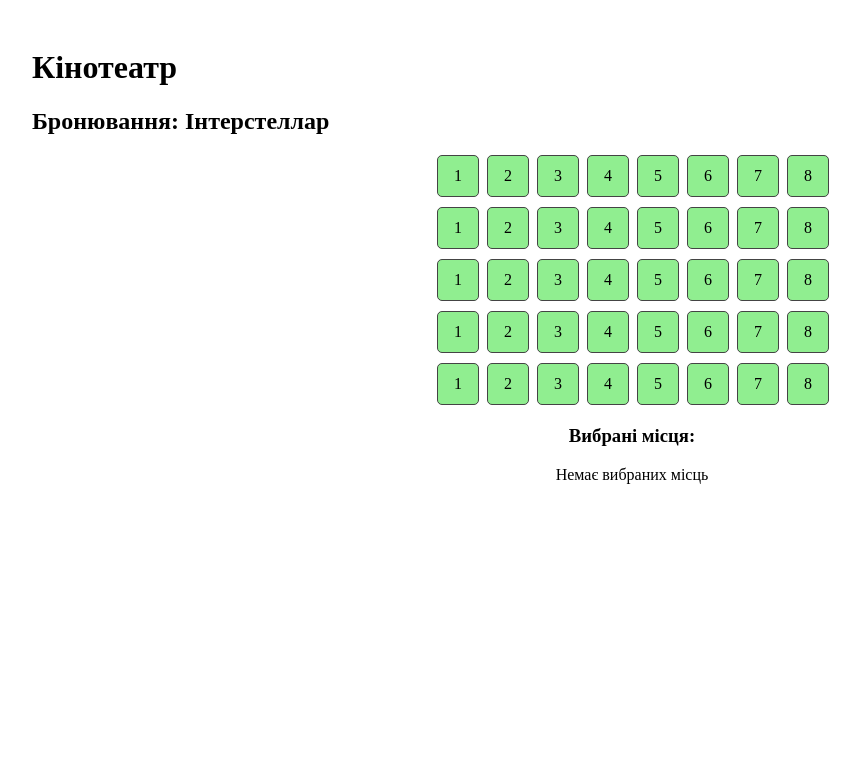
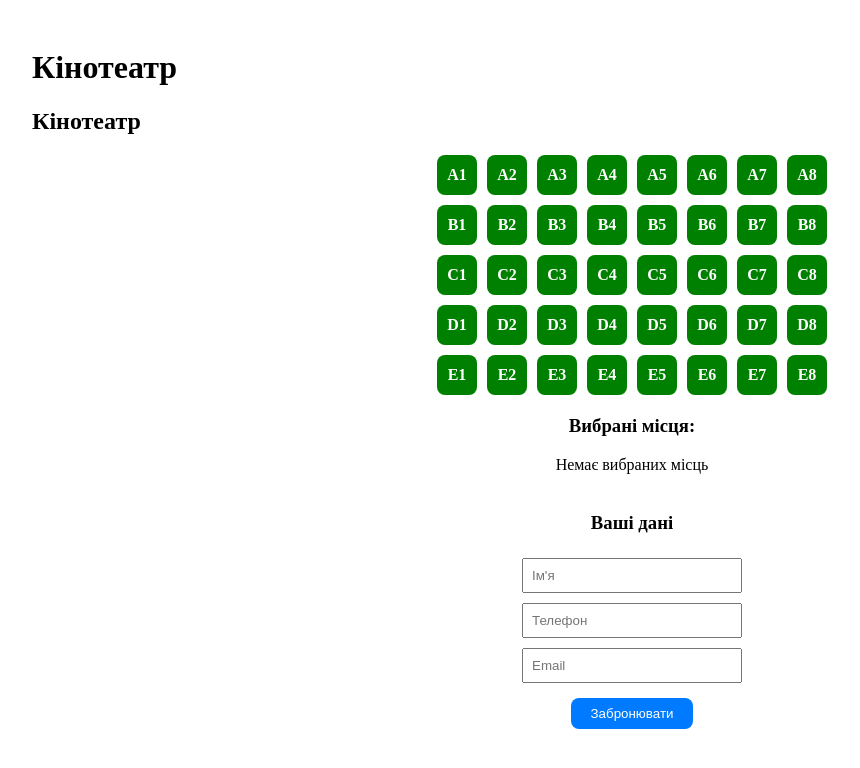
Before and after one commit to OrestKravtsiv/cinema-booking, a React (Create React App) app: page /booking/1 in a window 1280 px wide. Shown: the top 768 px of the page, without its empty margins (8-868 px from the left). Built offline with nearby package versions, Linux system fonts and the light colour scheme.

Commit message:
реалізував функціонал бронювання квитків, додано бронювання місць, форму даних користувача та збереження в LocalStorage

```diff
--- a/package.json
+++ b/package.json
@@ -11,6 +11,7 @@
     "react-dom": "^19.1.0",
     "react-router-dom": "^7.5.2",
     "react-scripts": "5.0.1",
+    "react-toastify": "^11.0.5",
     "web-vitals": "^2.1.4"
   },
   "scripts": {
--- a/src/App.css
+++ b/src/App.css
@@ -6,7 +6,7 @@
 
   .movie-list {
     display: grid;
-    grid-template-columns: repeat(auto-fit, minmax(250px, 1fr));
+    grid-template-columns: repeat(auto-fit, minmax(250px, 0.4fr));
     gap: 20px;
   }
 
--- a/src/App.js
+++ b/src/App.js
@@ -1,16 +1,20 @@
-// src/App.jsx
 import { Routes, Route } from 'react-router-dom';
+import { ToastContainer } from 'react-toastify';
 import Home from './pages/Home';
 import Booking from './pages/Booking';
+import 'react-toastify/dist/ReactToastify.css';
 
 function App() {
   return (
     <div className="App">
       <h1>Кінотеатр</h1>
+
       <Routes>
         <Route path="/" element={<Home />} />
         <Route path="/booking/:id" element={<Booking />} />
       </Routes>
+
+      <ToastContainer position="top-center" />
     </div>
   );
 }
--- a/src/components/CinemaHall.css
+++ b/src/components/CinemaHall.css
@@ -1,29 +1,62 @@
-/* src/components/CinemaHall.css */
 .cinema-hall {
   display: grid;
   grid-template-columns: repeat(8, 40px);
   gap: 10px;
   justify-content: center;
-    margin: 20px 0;
+  margin-top: 20px;
 }
 
 .seat {
   width: 40px;
   height: 40px;
-    background-color: lightgreen;
-    border: 1px solid #444;
-    border-radius: 5px;
-    cursor: pointer;
+  background-color: green;
   display: flex;
   align-items: center;
   justify-content: center;
+  border-radius: 8px;
+  cursor: pointer;
+  color: white;
+  font-weight: bold;
+  transition: 0.3s;
 }
 
 .seat.selected {
-    background-color: cornflowerblue;
+  background-color: blue;
+}
+
+.seat.booked {
+  background-color: red;
+  cursor: not-allowed;
 }
 
 .selected-seats {
   margin-top: 20px;
   text-align: center;
 }
+
+.booking-form {
+  margin-top: 20px;
+  display: flex;
+  flex-direction: column;
+  align-items: center;
+}
+
+.booking-form input {
+  margin: 5px;
+  padding: 8px;
+  width: 200px;
+}
+
+.booking-form button {
+  margin-top: 10px;
+  padding: 8px 20px;
+  background-color: #007bff;
+  color: white;
+  border: none;
+  border-radius: 8px;
+  cursor: pointer;
+}
+
+.booking-form button:hover {
+  background-color: #0056b3;
+}
--- a/src/components/CinemaHall.jsx
+++ b/src/components/CinemaHall.jsx
@@ -1,14 +1,27 @@
-// src/components/CinemaHall.jsx
-import { useState } from 'react';
+import { useEffect, useState } from 'react';
+import { useParams } from 'react-router-dom';
+import { toast } from 'react-toastify';
+import BookingService from '../services/BookingService';
 import './CinemaHall.css';
+import 'react-toastify/dist/ReactToastify.css';
 
 const rows = 5;
 const seatsPerRow = 8;
+const rowLetters = ['A', 'B', 'C', 'D', 'E'];
 
 const CinemaHall = () => {
+  const { id: movieId } = useParams();
   const [selectedSeats, setSelectedSeats] = useState([]);
+  const [bookedSeats, setBookedSeats] = useState([]);
+  const [formData, setFormData] = useState({ name: '', phone: '', email: '' });
+
+  useEffect(() => {
+    const booked = BookingService.getBookedSeats(movieId);
+    setBookedSeats(booked);
+  }, [movieId]);
 
   const toggleSeat = (seat) => {
+    if (bookedSeats.includes(seat)) return;
     setSelectedSeats(prev =>
       prev.includes(seat)
         ? prev.filter(s => s !== seat)
@@ -16,18 +29,57 @@ const CinemaHall = () => {
     );
   };
 
+  const handleInputChange = (e) => {
+    setFormData({ ...formData, [e.target.name]: e.target.value });
+  };
+
+  const validateForm = () => {
+    const { name, phone, email } = formData;
+    const emailRegex = /^[^\s@]+@[^\s@]+\.[^\s@]+$/;
+    if (!name || !phone || !email) {
+      toast.error('Всі поля обов\'язкові для заповнення!');
+      return false;
+    }
+    if (!emailRegex.test(email)) {
+      toast.error('Невірний формат електронної пошти!');
+      return false;
+    }
+    return true;
+  };
+
+  const handleBooking = () => {
+    if (!validateForm()) return;
+    if (selectedSeats.length === 0) {
+      toast.error('Виберіть хоча б одне місце!');
+      return;
+    }
+
+    BookingService.saveBooking(movieId, {
+      seats: selectedSeats,
+      ...formData
+    });
+
+    toast.success('Бронювання успішне!');
+    setBookedSeats(prev => [...prev, ...selectedSeats]);
+    setSelectedSeats([]);
+    setFormData({ name: '', phone: '', email: '' });
+  };
+
   const seats = [];
 
-  for (let row = 1; row <= rows; row++) {
+  for (let row = 0; row < rows; row++) {
     for (let seat = 1; seat <= seatsPerRow; seat++) {
-      const seatId = `${row}-${seat}`;
+      const seatId = `${rowLetters[row]}${seat}`;
       seats.push(
         <div
           key={seatId}
-          className={`seat ${selectedSeats.includes(seatId) ? 'selected' : ''}`}
+          className={`seat
+            ${selectedSeats.includes(seatId) ? 'selected' : ''}
+            ${bookedSeats.includes(seatId) ? 'booked' : ''}
+          `}
           onClick={() => toggleSeat(seatId)}
         >
-          {seat}
+          {seatId}
         </div>
       );
     }
@@ -35,12 +87,38 @@ const CinemaHall = () => {
 
   return (
     <div>
-      <div className="cinema-hall">
-        {seats}
-      </div>
+      <h2>Кінотеатр</h2>
+      <div className="cinema-hall">{seats}</div>
+
       <div className="selected-seats">
         <h3>Вибрані місця:</h3>
         {selectedSeats.length > 0 ? selectedSeats.join(', ') : 'Немає вибраних місць'}
+      </div>
+
+      <div className="booking-form">
+        <h3>Ваші дані</h3>
+        <input
+          type="text"
+          name="name"
+          placeholder="Ім'я"
+          value={formData.name}
+          onChange={handleInputChange}
+        />
+        <input
+          type="text"
+          name="phone"
+          placeholder="Телефон"
+          value={formData.phone}
+          onChange={handleInputChange}
+        />
+        <input
+          type="email"
+          name="email"
+          placeholder="Email"
+          value={formData.email}
+          onChange={handleInputChange}
+        />
+        <button onClick={handleBooking}>Забронювати</button>
       </div>
     </div>
   );
--- a/src/pages/Booking.jsx
+++ b/src/pages/Booking.jsx
@@ -1,20 +1,80 @@
-// src/pages/Booking.jsx
-import { useParams } from 'react-router-dom';
-import CinemaHall from '../components/CinemaHall';
-import { movies } from '../data/movies';
+// pages/Booking.jsx
+import { useParams } from "react-router-dom";
+import { useState } from "react";
+import CinemaHall from "../components/CinemaHall";
+import BookingService from "../services/BookingService";
+import { toast } from "react-toastify";
+import "react-toastify/dist/ReactToastify.css";
 
 const Booking = () => {
   const { id } = useParams();
-  const movie = movies.find(m => m.id === Number(id));
+  const [showForm, setShowForm] = useState(false);
+  const [selectedSeats, setSelectedSeats] = useState([]);
+  const [userInfo, setUserInfo] = useState({ name: '', phone: '', email: '' });
 
-  if (!movie) {
-    return <div>Фільм не знайдено</div>;
-  }
+  const handleSeatsSelected = (seats) => {
+    setSelectedSeats(seats);
+    setShowForm(true);
+  };
+
+  const handleChange = (e) => {
+    setUserInfo({...userInfo, [e.target.name]: e.target.value});
+  };
+
+  const validateEmail = (email) => {
+    return /\S+@\S+\.\S+/.test(email);
+  };
+
+  const handleSubmit = (e) => {
+    e.preventDefault();
+    if (!userInfo.name || !userInfo.phone || !userInfo.email) {
+      toast.error('Всі поля повинні бути заповнені!');
+      return;
+    }
+    if (!validateEmail(userInfo.email)) {
+      toast.error('Некоректний формат email!');
+      return;
+    }
+    BookingService.saveBooking(id, selectedSeats, userInfo);
+    toast.success('Бронювання успішне!');
+    setShowForm(false);
+  };
 
   return (
-    <div>
-      <h2>Бронювання: {movie.title}</h2>
-      <CinemaHall />
+    <div className="p-4">
+      {!showForm ? (
+        <CinemaHall movieId={id} onBookSeats={handleSeatsSelected} />
+      ) : (
+        <form onSubmit={handleSubmit} className="flex flex-col gap-4 max-w-md mx-auto">
+          <input
+            type="text"
+            name="name"
+            placeholder="Ім'я"
+            value={userInfo.name}
+            onChange={handleChange}
+            className="border p-2"
+          />
+          <input
+            type="text"
+            name="phone"
+            placeholder="Телефон"
+            value={userInfo.phone}
+            onChange={handleChange}
+            className="border p-2"
+          />
+          <input
+            type="email"
+            name="email"
+            placeholder="Email"
+            value={userInfo.email}
+            onChange={handleChange}
+            className="border p-2"
+          />
+          <button type="submit" className="bg-green-600 text-white px-4 py-2 rounded">
+            Підтвердити бронювання
+          </button>
+        </form>
+      )}
     </div>
   );
 };
--- /dev/null
+++ b/src/services/BookingService.js
@@ -0,0 +1,20 @@
+const BOOKINGS_KEY = 'bookings';
+
+const BookingService = {
+  saveBooking: (movieId, booking) => {
+    const allBookings = JSON.parse(localStorage.getItem(BOOKINGS_KEY)) || {};
+    if (!allBookings[movieId]) {
+      allBookings[movieId] = [];
+    }
+    allBookings[movieId].push(booking);
+    localStorage.setItem(BOOKINGS_KEY, JSON.stringify(allBookings));
+  },
+
+  getBookedSeats: (movieId) => {
+    const allBookings = JSON.parse(localStorage.getItem(BOOKINGS_KEY)) || {};
+    const bookingsForMovie = allBookings[movieId] || [];
+    return bookingsForMovie.flatMap(b => b.seats);
+  }
+};
+
+export default BookingService;
```
Also changed, not shown: 1 other file (tests, documents, lock files or other folders). Lines whose indentation alone changed are shown as unchanged.
